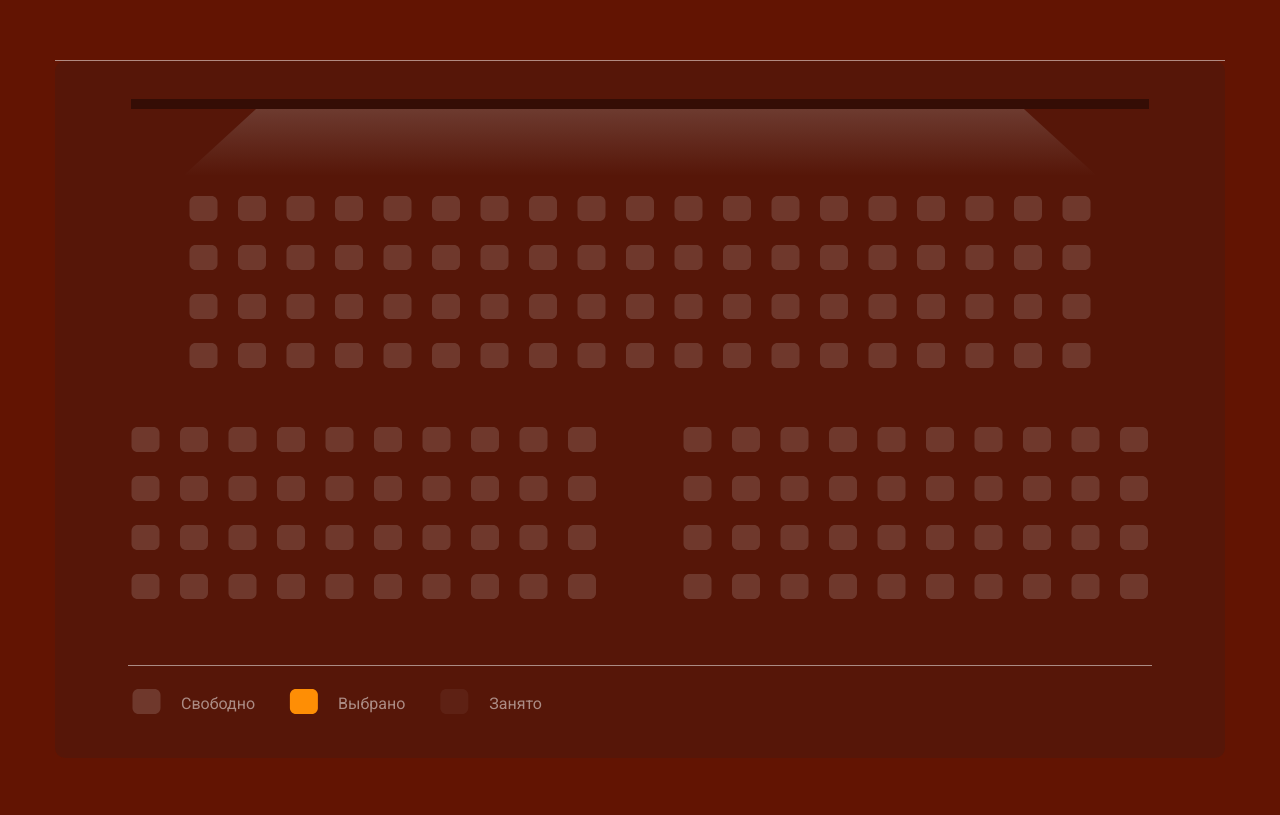
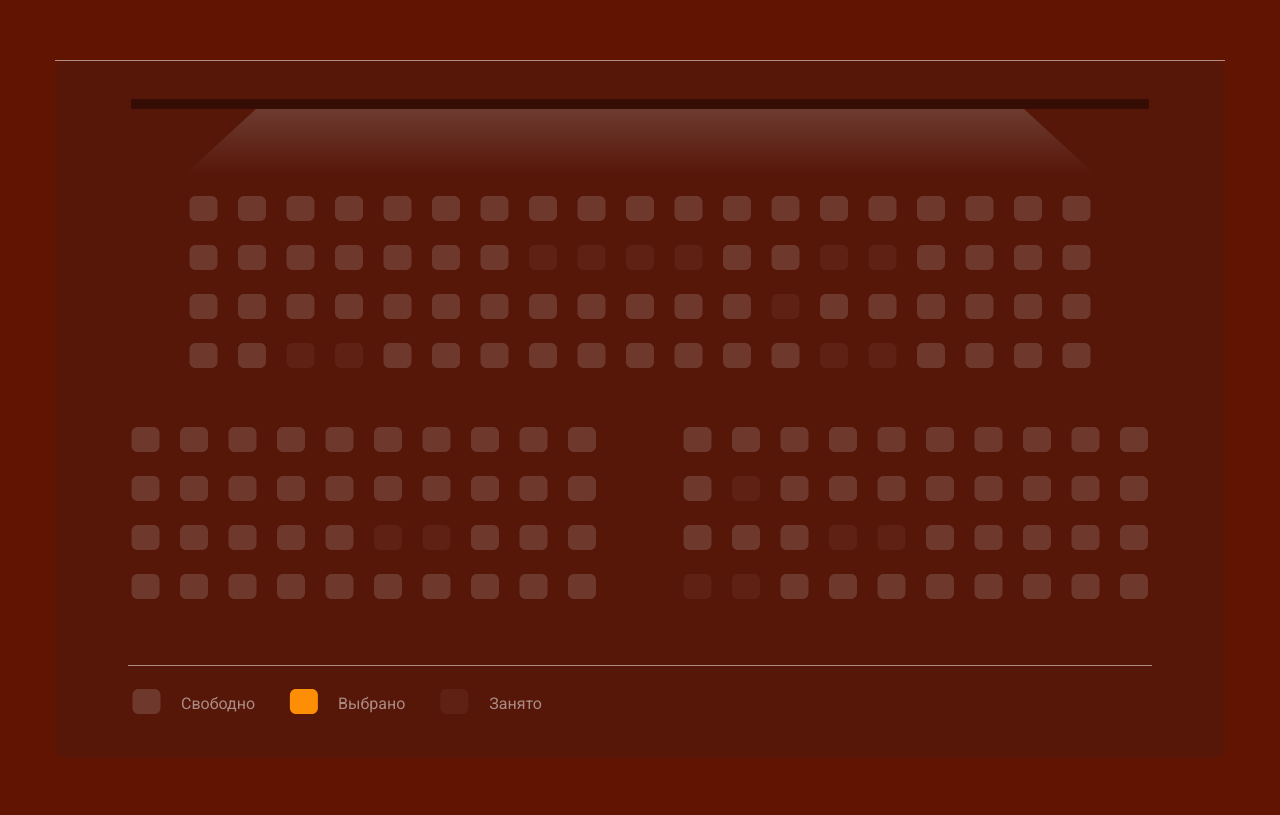
Before and after one commit to yasya-ayesha/cinema-website, a plain HTML site: page index.html in a window 1280 px wide. Shown: the part 761-1576 px from the top of the page. Drawn offline with Linux system fonts and the light colour scheme.

Commit message:
add some booked seats

```diff
--- a/index.html
+++ b/index.html
@@ -194,21 +194,21 @@
                 d="M383 184C379.686 184 377 186.686 377 190V203C377 206.314 379.686 209 383 209H399C402.314 209 405 206.314 405 203V190C405 186.686 402.314 184 399 184H383Z" />
             <path
                 d="M431.5 184C428.186 184 425.5 186.686 425.5 190V203C425.5 206.314 428.186 209 431.5 209H447.5C450.814 209 453.5 206.314 453.5 203V190C453.5 186.686 450.814 184 447.5 184H431.5Z" />
-            <path
+            <path class="booked"
                 d="M480 184C476.686 184 474 186.686 474 190V203C474 206.314 476.686 209 480 209H496C499.314 209 502 206.314 502 203V190C502 186.686 499.314 184 496 184H480Z" />
-            <path
+            <path class="booked"
                 d="M528.5 184C525.186 184 522.5 186.686 522.5 190V203C522.5 206.314 525.186 209 528.5 209H544.5C547.814 209 550.5 206.314 550.5 203V190C550.5 186.686 547.814 184 544.5 184H528.5Z" />
-            <path
+            <path class="booked"
                 d="M577 184C573.686 184 571 186.686 571 190V203C571 206.314 573.686 209 577 209H593C596.314 209 599 206.314 599 203V190C599 186.686 596.314 184 593 184H577Z" />
-            <path
+            <path class="booked"
                 d="M625.5 184C622.186 184 619.5 186.686 619.5 190V203C619.5 206.314 622.186 209 625.5 209H641.5C644.814 209 647.5 206.314 647.5 203V190C647.5 186.686 644.814 184 641.5 184H625.5Z" />
             <path
                 d="M674 184C670.686 184 668 186.686 668 190V203C668 206.314 670.686 209 674 209H690C693.314 209 696 206.314 696 203V190C696 186.686 693.314 184 690 184H674Z" />
             <path
                 d="M722.5 184C719.186 184 716.5 186.686 716.5 190V203C716.5 206.314 719.186 209 722.5 209H738.5C741.814 209 744.5 206.314 744.5 203V190C744.5 186.686 741.814 184 738.5 184H722.5Z" />
-            <path
+            <path class="booked"
                 d="M771 184C767.686 184 765 186.686 765 190V203C765 206.314 767.686 209 771 209H787C790.314 209 793 206.314 793 203V190C793 186.686 790.314 184 787 184H771Z" />
-            <path
+            <path class="booked"
                 d="M819.5 184C816.186 184 813.5 186.686 813.5 190V203C813.5 206.314 816.186 209 819.5 209H835.5C838.814 209 841.5 206.314 841.5 203V190C841.5 186.686 838.814 184 835.5 184H819.5Z" />
             <path
                 d="M868 184C864.686 184 862 186.686 862 190V203C862 206.314 864.686 209 868 209H884C887.314 209 890 206.314 890 203V190C890 186.686 887.314 184 884 184H868Z" />
@@ -242,7 +242,7 @@
                 d="M625.5 233C622.186 233 619.5 235.686 619.5 239V252C619.5 255.314 622.186 258 625.5 258H641.5C644.814 258 647.5 255.314 647.5 252V239C647.5 235.686 644.814 233 641.5 233H625.5Z" />
             <path
                 d="M674 233C670.686 233 668 235.686 668 239V252C668 255.314 670.686 258 674 258H690C693.314 258 696 255.314 696 252V239C696 235.686 693.314 233 690 233H674Z" />
-            <path
+            <path class="booked"
                 d="M722.5 233C719.186 233 716.5 235.686 716.5 239V252C716.5 255.314 719.186 258 722.5 258H738.5C741.814 258 744.5 255.314 744.5 252V239C744.5 235.686 741.814 233 738.5 233H722.5Z" />
             <path
                 d="M771 233C767.686 233 765 235.686 765 239V252C765 255.314 767.686 258 771 258H787C790.314 258 793 255.314 793 252V239C793 235.686 790.314 233 787 233H771Z" />
@@ -260,9 +260,9 @@
                 d="M140.5 282C137.186 282 134.5 284.686 134.5 288V301C134.5 304.314 137.186 307 140.5 307H156.5C159.814 307 162.5 304.314 162.5 301V288C162.5 284.686 159.814 282 156.5 282H140.5Z" />
             <path
                 d="M189 282C185.686 282 183 284.686 183 288V301C183 304.314 185.686 307 189 307H205C208.314 307 211 304.314 211 301V288C211 284.686 208.314 282 205 282H189Z" />
-            <path
+            <path class="booked"
                 d="M237.5 282C234.186 282 231.5 284.686 231.5 288V301C231.5 304.314 234.186 307 237.5 307H253.5C256.814 307 259.5 304.314 259.5 301V288C259.5 284.686 256.814 282 253.5 282H237.5Z" />
-            <path
+            <path class="booked"
                 d="M286 282C282.686 282 280 284.686 280 288V301C280 304.314 282.686 307 286 307H302C305.314 307 308 304.314 308 301V288C308 284.686 305.314 282 302 282H286Z" />
             <path
                 d="M334.5 282C331.186 282 328.5 284.686 328.5 288V301C328.5 304.314 331.186 307 334.5 307H350.5C353.814 307 356.5 304.314 356.5 301V288C356.5 284.686 353.814 282 350.5 282H334.5Z" />
@@ -282,9 +282,9 @@
                 d="M674 282C670.686 282 668 284.686 668 288V301C668 304.314 670.686 307 674 307H690C693.314 307 696 304.314 696 301V288C696 284.686 693.314 282 690 282H674Z" />
             <path
                 d="M722.5 282C719.186 282 716.5 284.686 716.5 288V301C716.5 304.314 719.186 307 722.5 307H738.5C741.814 307 744.5 304.314 744.5 301V288C744.5 284.686 741.814 282 738.5 282H722.5Z" />
-            <path
+            <path class="booked"
                 d="M771 282C767.686 282 765 284.686 765 288V301C765 304.314 767.686 307 771 307H787C790.314 307 793 304.314 793 301V288C793 284.686 790.314 282 787 282H771Z" />
-            <path
+            <path class="booked"
                 d="M819.5 282C816.186 282 813.5 284.686 813.5 288V301C813.5 304.314 816.186 307 819.5 307H835.5C838.814 307 841.5 304.314 841.5 301V288C841.5 284.686 838.814 282 835.5 282H819.5Z" />
             <path
                 d="M868 282C864.686 282 862 284.686 862 288V301C862 304.314 864.686 307 868 307H884C887.314 307 890 304.314 890 301V288C890 284.686 887.314 282 884 282H868Z" />
@@ -344,9 +344,9 @@
                 d="M228 464C224.686 464 222 466.686 222 470V483C222 486.314 224.686 489 228 489H244C247.314 489 250 486.314 250 483V470C250 466.686 247.314 464 244 464H228Z" />
             <path
                 d="M276.5 464C273.186 464 270.5 466.686 270.5 470V483C270.5 486.314 273.186 489 276.5 489H292.5C295.814 489 298.5 486.314 298.5 483V470C298.5 466.686 295.814 464 292.5 464H276.5Z" />
-            <path
+            <path class="booked"
                 d="M325 464C321.686 464 319 466.686 319 470V483C319 486.314 321.686 489 325 489H341C344.314 489 347 486.314 347 483V470C347 466.686 344.314 464 341 464H325Z" />
-            <path
+            <path class="booked"
                 d="M373.5 464C370.186 464 367.5 466.686 367.5 470V483C367.5 486.314 370.186 489 373.5 489H389.5C392.814 489 395.5 486.314 395.5 483V470C395.5 466.686 392.814 464 389.5 464H373.5Z" />
             <path
                 d="M422 464C418.686 464 416 466.686 416 470V483C416 486.314 418.686 489 422 489H438C441.314 489 444 486.314 444 483V470C444 466.686 441.314 464 438 464H422Z" />
@@ -396,7 +396,7 @@
                 d="M1071 366C1067.69 366 1065 368.686 1065 372V385C1065 388.314 1067.69 391 1071 391H1087C1090.31 391 1093 388.314 1093 385V372C1093 368.686 1090.31 366 1087 366H1071Z" />
             <path
                 d="M634.5 415C631.186 415 628.5 417.686 628.5 421V434C628.5 437.314 631.186 440 634.5 440H650.5C653.814 440 656.5 437.314 656.5 434V421C656.5 417.686 653.814 415 650.5 415H634.5Z" />
-            <path
+            <path class="booked"
                 d="M683 415C679.686 415 677 417.686 677 421V434C677 437.314 679.686 440 683 440H699C702.314 440 705 437.314 705 434V421C705 417.686 702.314 415 699 415H683Z" />
             <path
                 d="M731.5 415C728.186 415 725.5 417.686 725.5 421V434C725.5 437.314 728.186 440 731.5 440H747.5C750.814 440 753.5 437.314 753.5 434V421C753.5 417.686 750.814 415 747.5 415H731.5Z" />
@@ -420,9 +420,9 @@
                 d="M683 464C679.686 464 677 466.686 677 470V483C677 486.314 679.686 489 683 489H699C702.314 489 705 486.314 705 483V470C705 466.686 702.314 464 699 464H683Z" />
             <path
                 d="M731.5 464C728.186 464 725.5 466.686 725.5 470V483C725.5 486.314 728.186 489 731.5 489H747.5C750.814 489 753.5 486.314 753.5 483V470C753.5 466.686 750.814 464 747.5 464H731.5Z" />
-            <path
+            <path class="booked"
                 d="M780 464C776.686 464 774 466.686 774 470V483C774 486.314 776.686 489 780 489H796C799.314 489 802 486.314 802 483V470C802 466.686 799.314 464 796 464H780Z" />
-            <path
+            <path class="booked"
                 d="M828.5 464C825.186 464 822.5 466.686 822.5 470V483C822.5 486.314 825.186 489 828.5 489H844.5C847.814 489 850.5 486.314 850.5 483V470C850.5 466.686 847.814 464 844.5 464H828.5Z" />
             <path
                 d="M877 464C873.686 464 871 466.686 871 470V483C871 486.314 873.686 489 877 489H893C896.314 489 899 486.314 899 483V470C899 466.686 896.314 464 893 464H877Z" />
@@ -434,9 +434,9 @@
                 d="M1022.5 464C1019.19 464 1016.5 466.686 1016.5 470V483C1016.5 486.314 1019.19 489 1022.5 489H1038.5C1041.81 489 1044.5 486.314 1044.5 483V470C1044.5 466.686 1041.81 464 1038.5 464H1022.5Z" />
             <path
                 d="M1071 464C1067.69 464 1065 466.686 1065 470V483C1065 486.314 1067.69 489 1071 489H1087C1090.31 489 1093 486.314 1093 483V470C1093 466.686 1090.31 464 1087 464H1071Z" />
-            <path
+            <path class="booked"
                 d="M634.5 513C631.186 513 628.5 515.686 628.5 519V532C628.5 535.314 631.186 538 634.5 538H650.5C653.814 538 656.5 535.314 656.5 532V519C656.5 515.686 653.814 513 650.5 513H634.5Z" />
-            <path
+            <path class="booked"
                 d="M683 513C679.686 513 677 515.686 677 519V532C677 535.314 679.686 538 683 538H699C702.314 538 705 535.314 705 532V519C705 515.686 702.314 513 699 513H683Z" />
             <path
                 d="M731.5 513C728.186 513 725.5 515.686 725.5 519V532C725.5 535.314 728.186 538 731.5 538H747.5C750.814 538 753.5 535.314 753.5 532V519C753.5 515.686 750.814 513 747.5 513H731.5Z" />
```
